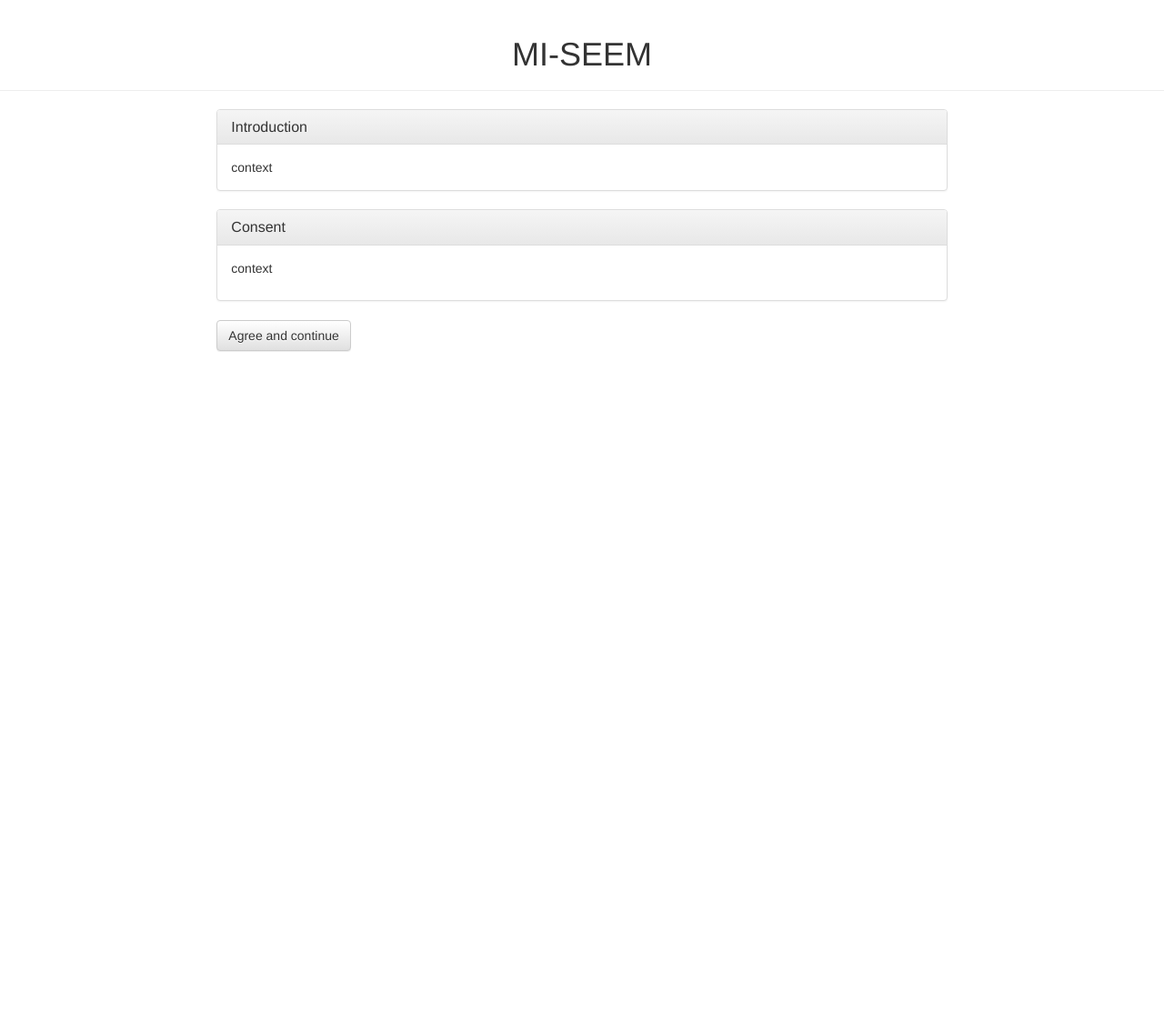
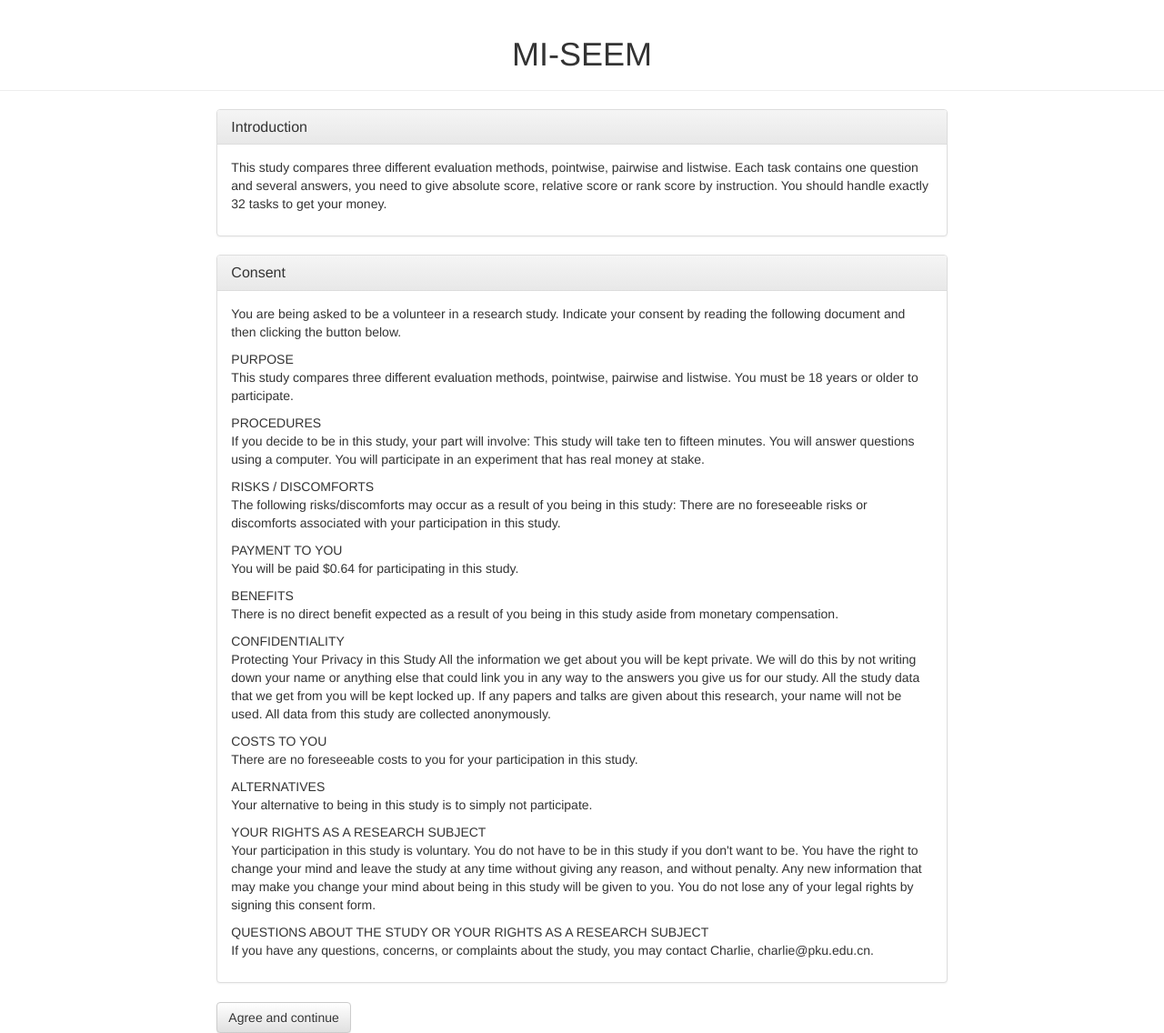
Before and after one commit to oukenteikan/MI-SEEM, a Django app: page /miseem/index in a window 1280 px wide. Shown: the whole page at 91% size. Before the commit the page ends 387 px from the top, so only its background shows below. Run offline with Django 3.2, Linux system fonts and the light colour scheme.

Commit message:
finish website

```diff
--- a/miseem/models.py
+++ b/miseem/models.py
@@ -34,7 +34,7 @@ class Answer(models.Model):
     first = models.ForeignKey('Sentence', related_name = 'first_sentence', on_delete = models.CASCADE)
     second = models.ForeignKey('Sentence', related_name = 'second_sentence', on_delete = models.CASCADE, null = True)
     third = models.ForeignKey('Sentence', related_name = 'third_sentence', on_delete = models.CASCADE, null = True)
-    absolute_score = models.IntegerField(choices = set((i, str(i/10)) for i in range(1, 101)), null = True)
+    absolute_score = models.IntegerField(choices = set((i, str(i)) for i in range(1, 11)), null = True)
     relative_score = models.IntegerField(choices = ((1, 'Win'), (0, 'Tie'), (-1, 'Lose')), null = True)
     rank_score = models.IntegerField(choices = ((1, '132'), (2, '123'), (3, '231'), (4, '213'), (5, '321'), (6, '312')), null = True)
 
--- a/miseem/templates/example.html
+++ b/miseem/templates/example.html
@@ -8,7 +8,7 @@
             </h3>
         </div>
         <div class="panel-body">
-            Waiting to be filled!
+		{{ body }}
         </div>
     </div>
 {% endblock content %}
@@ -19,9 +19,9 @@
     <form action={% url 'miseem:example' current %} method="post" class="panel panel-default">
         <div class="panel-heading">
             <h3 class="panel-title">
-                {{ chosen_description }}
+                Decription: {{ chosen_description }}
                 <br/>
-                {{ chosen_standard }}
+                Standard: {{ chosen_standard }}
             </h3>
         </div>
         <div class="panel-body">
--- a/miseem/templates/miseem_index.html
+++ b/miseem/templates/miseem_index.html
@@ -8,7 +8,11 @@
             </h3>
         </div>
         <div class="panel-body">
-            context
+		<p>
+		This study compares three different evaluation methods, pointwise, pairwise and listwise.
+		Each task contains one question and several answers, you need to give absolute score, relative score or rank score by instruction.
+		You should handle exactly 32 tasks to get your money.
+		</p>
         </div>
     </div>
     <div class="panel panel-default">
@@ -18,7 +22,61 @@
             </h3>
         </div>
         <div class="panel-body">
-            <p>context</p>
+            <p>
+	    You are being asked to be a volunteer in a research study. Indicate your consent by reading the following document and then clicking the button below.
+	    </p>
+	    <p>
+	    PURPOSE<br>
+	    This study compares three different evaluation methods, pointwise, pairwise and listwise. You must be 18 years or older to participate.
+            </p>
+	    <p>
+	    PROCEDURES<br>
+	    If you decide to be in this study, your part will involve:
+	    This study will take ten to fifteen minutes.
+	    You will answer questions using a computer.
+	    You will participate in an experiment that has real money at stake.
+            </p>
+	    <p>
+	    RISKS / DISCOMFORTS<br>
+	    The following risks/discomforts may occur as a result of you being in this study:
+	    There are no foreseeable risks or discomforts associated with your participation in this study.
+            </p>
+	    <p>
+	    PAYMENT TO YOU<br>
+	    You will be paid $0.64 for participating in this study.
+	    </p>
+	    <p>
+	    BENEFITS<br>
+	    There is no direct benefit expected as a result of you being in this study aside from monetary compensation.
+            </p>
+	    <p>
+	    CONFIDENTIALITY<br>
+	    Protecting Your Privacy in this Study
+	    All the information we get about you will be kept private.
+	    We will do this by not writing down your name or anything else that could link you in any way
+	    to the answers you give us for our study. All the study data that we get from you will be kept locked up.
+	    If any papers and talks are given about this research, your name will not be used. All data from this study are collected anonymously.
+            </p>
+	    <p>
+	    COSTS TO YOU<br>
+	    There are no foreseeable costs to you for your participation in this study.
+            </p>
+	    <p>
+	    ALTERNATIVES<br>
+	    Your alternative to being in this study is to simply not participate.
+            </p>
+	    <p>
+	    YOUR RIGHTS AS A RESEARCH SUBJECT<br>
+	    Your participation in this study is voluntary.
+	    You do not have to be in this study if you don't want to be.
+	    You have the right to change your mind and leave the study at any time without giving any reason, and without penalty.
+	    Any new information that may make you change your mind about being in this study will be given to you.
+	    You do not lose any of your legal rights by signing this consent form.
+            </p>
+	    <p>
+	    QUESTIONS ABOUT THE STUDY OR YOUR RIGHTS AS A RESEARCH SUBJECT<br>
+	    If you have any questions, concerns, or complaints about the study, you may contact Charlie, charlie@pku.edu.cn.
+	    </p>
         </div>
     </div>
 {% endblock content %}
--- a/miseem/views.py
+++ b/miseem/views.py
@@ -1,10 +1,12 @@
-from django.shortcuts import *
+from django.shortcuts import render, redirect
 from django.http import *
 from .models import *
 from .forms import *
 from django.template import *
 from datetime import datetime
 from django.db.models import Q
+from django.contrib.auth import authenticate, login
+from django.contrib.auth.models import User
 from random import randint, sample
 
 # Create your views here.
@@ -21,10 +23,13 @@ def example(request, current):
     context['current'] = current
     if current == 1:
         context['head'] = "The 1st example!"
+        context['body'] = "This is the first kind of task. You should read the description and the standard answer of the question. Then give the absolute score for the following one sentence. the score range is from 1 to 10."
     elif current == 2:
         context['head'] = "The 2nd example!"
+        context['body'] = "This is the second kind of task. You should read the description and the standard answer of the question. Then give the relative score for the following two sentence, the result is limited to three, either one Win or Tie."
     elif current == 3:
         context['head'] = "The 3rd example!"
+        context['body'] = "This is the third kind of task. You should read the description and the standard answer of the question. Then give the rank score for the following three sentence, the result is limited to six different order of the three."
     else:
         return render(request, 'sorry.html')
     if request.method == "GET":
@@ -87,16 +92,48 @@ def quiz(request):
         context['form'] = Quiz()
     elif request.method == "POST":
         context['form'] = Quiz(request.POST)
+        if context['form'].is_valid():
+            print(context['form'].cleaned_data)
+            money = context['form'].cleaned_data['money']
+            task = context['form'].cleaned_data['task']
+            score = context['form'].cleaned_data['score']
+            sentence = context['form'].cleaned_data['sentence']
+            if money != str(1) or task != str(1) or score != str(0) or sentence != str(1):
+                return render(request, 'sorry.html')
+        else:
+            return render(request, 'sorry.html')
     else:
-        response = render(request, 'sorry.html')
+        return render(request, 'sorry.html')
     response = render(request, 'quiz.html', context)
     return response
 
 def entry(request):
-    response = render(request, 'entry.html')
+    context = {}
+    if request.method == "GET":
+        if request.user.is_authenticated:
+            response = render(request, 'sorry.html')
+        else:
+            response = render(request, 'entry.html', context)
+    elif request.method == "POST":
+        username = request.POST['username']
+        password = request.POST['password']
+        print(username, password)
+        user = authenticate(request, username=username, password=password)
+        print(user)
+        if user is not None:
+            login(request, user)
+        else:
+            if User.objects.filter(username=username).first() != None:
+                return render(request, 'sorry.html')
+            user = User.objects.create_user(username=username, password=password)
+        response = render(request, 'entry.html', context)
+    else:
+        response = render(request, 'sorry.html')
     return response
 
 def task(request):
+    if not request.user.is_authenticated:
+        return render(request, 'sorry.html')
     MAX_ANSWER_NUM = 32
     if request.method == "GET":
         if Answer.objects.filter(belong_to_noter = request.user).count() > MAX_ANSWER_NUM:
@@ -110,11 +147,14 @@ def task(request):
     context = {}
     context['current'] = current
     if current == 1:
-        context['head'] = "The 1st type of task!"
+        context['head'] = "The 1st kind of task!"
+        context['body'] = "This is the first kind of task. You should read the description and the standard answer of the question. Then give the absolute score for the following one sentence. the score range is from 1 to 10."
     elif current == 2:
-        context['head'] = "The 2nd type of task!"
+        context['head'] = "The 2nd kind of task!"
+        context['body'] = "This is the second kind of task. You should read the description and the standard answer of the question. Then give the relative score for the following two sentence, the result is limited to three, either one Win or Tie."
     elif current == 3:
-        context['head'] = "The 3rd type of task!"
+        context['head'] = "The 3rd kind of task!"
+        context['body'] = "This is the third kind of task. You should read the description and the standard answer of the question. Then give the rank score for the following three sentence, the result is limited to six different order of the three."
     else:
         return render(request, 'sorry.html')
     if request.method == "GET":
@@ -170,7 +210,7 @@ def task(request):
             chosen_sentence = Sentence.objects.get(pk=request.POST['1'])
             chosen_question = chosen_sentence.belong_to_question
             chosen_user = request.user
-            absolute_score = round(10*float(form.cleaned_data['absolute_score']))
+            absolute_score = int(form.cleaned_data['absolute_score'])
             answer = Answer(belong_to_noter = chosen_user, belong_to_type = current,
                             first = chosen_sentence, absolute_score = absolute_score)
         elif current == 2:
```
Also changed, not shown: miseem/forms.py (+15 -3 lines), miseem/templates/entry.html (+15 -1 lines), miseem/templates/quiz.html (+14 -3 lines), miseem/templates/task.html (+4 -8 lines), db.sqlite3.
